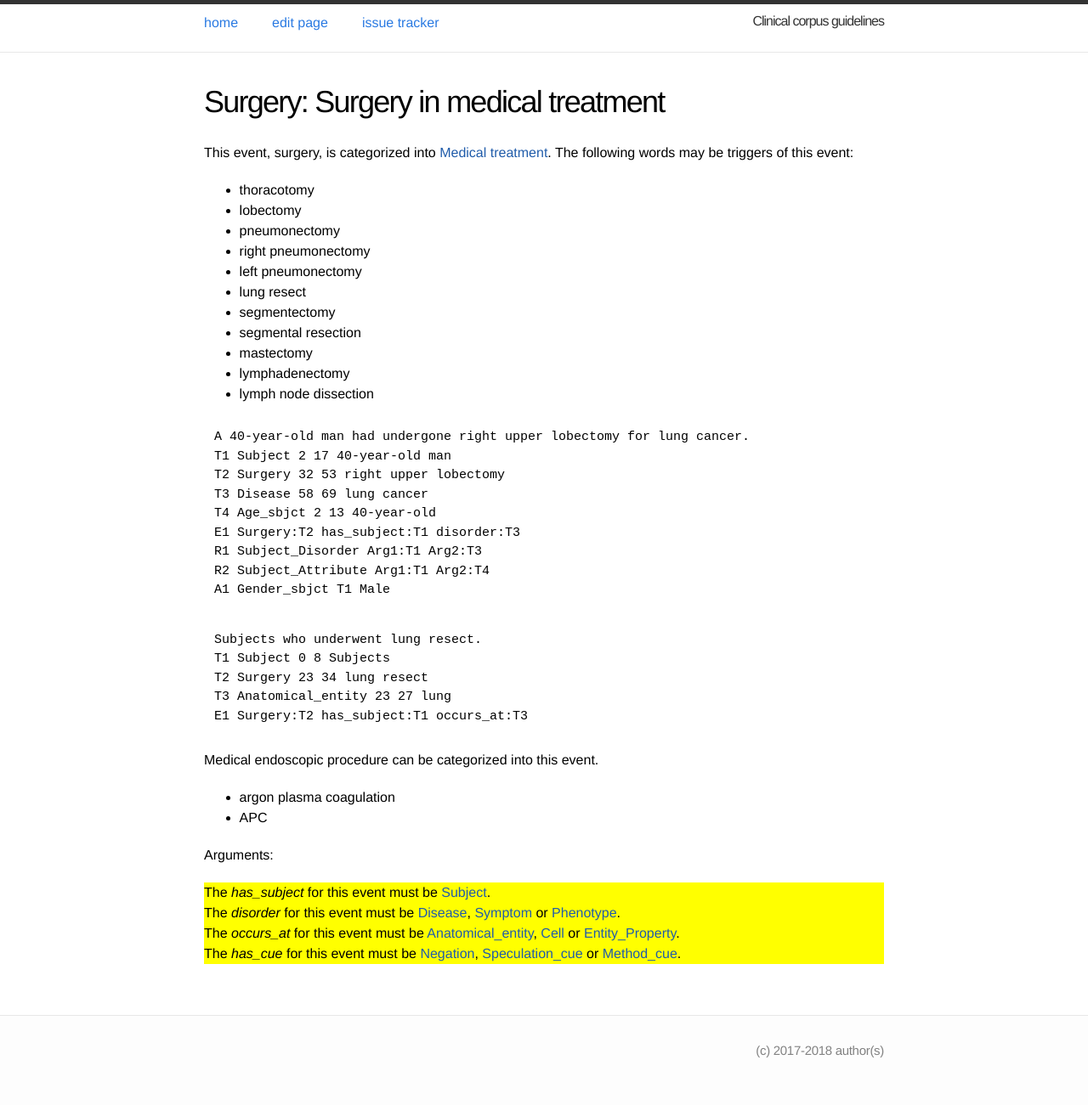
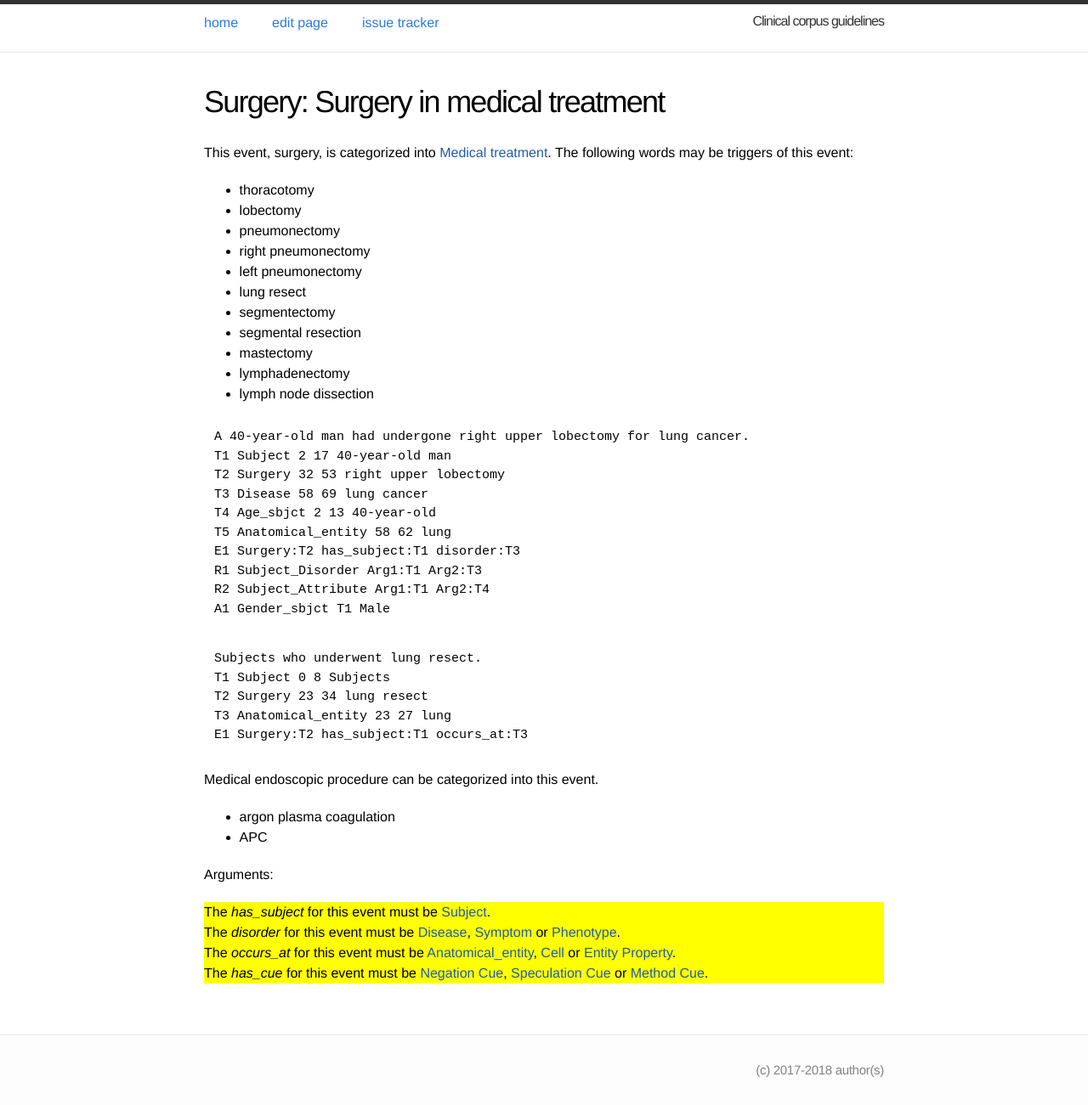
Before and after one commit to ezcatdb/clinicalcorpus-guidelines, a Jekyll site: the page built from _event/Surgery.md, in a window 1280 px wide. Shown: the whole page at 85% size. Built offline with Jekyll 4.4.1, drawn with Linux system fonts in a browser that asks for light colours; before the commit the page ends 1279 px from its top, so only the background shows below that.

Commit message:
corrected links to argument entities in Surgery.md

```diff
--- a/_event/Surgery.md
+++ b/_event/Surgery.md
@@ -27,6 +27,7 @@ T1 Subject 2 17 40-year-old man
 T2 Surgery 32 53 right upper lobectomy
 T3 Disease 58 69 lung cancer
 T4 Age_sbjct 2 13 40-year-old
+T5 Anatomical_entity 58 62 lung
 E1 Surgery:T2 has_subject:T1 disorder:T3
 R1 Subject_Disorder Arg1:T1 Arg2:T3
 R2 Subject_Attribute Arg1:T1 Arg2:T4
@@ -50,9 +51,9 @@ The *has_subject* for this event must be [Subject]().
 
 The *disorder* for this event must be [Disease](), [Symptom]() or [Phenotype]().
 
-The *occurs_at* for this event must be [Anatomical_entity](), [Cell]() or [Entity_Property]().
+The *occurs_at* for this event must be [Anatomical_entity](), [Cell]() or [Entity Property]().
 
-The *has_cue* for this event must be [Negation](), [Speculation_cue]() or [Method_cue]().
+The *has_cue* for this event must be [Negation Cue](), [Speculation Cue]() or [Method Cue]().
 
 </div>
 
```
